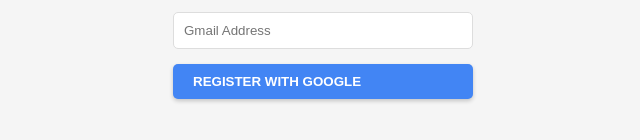
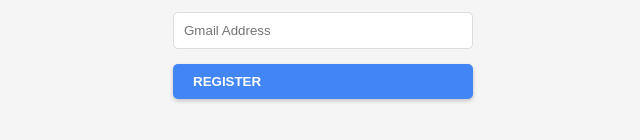
Before and after one commit to jlivanramirez7/Rhythm, a website: page public/register.html in a window 1280 px wide. Shown: the part 514-654 px from the top of the page, without its empty margins (317-957 px from the left). Drawn offline with Linux system fonts and the light colour scheme.

Commit message:
fix: update register button text

```diff
--- a/public/register.html
+++ b/public/register.html
@@ -16,7 +16,7 @@
             <input type="text" name="first_name" placeholder="First Name" required style="padding: 10px; border-radius: 5px; border: 1px solid #ddd;">
             <input type="text" name="last_name" placeholder="Last Name" required style="padding: 10px; border-radius: 5px; border: 1px solid #ddd;">
             <input type="email" name="email" placeholder="Gmail Address" required style="padding: 10px; border-radius: 5px; border: 1px solid #ddd;">
-            <button type="submit" class="google-btn">Register with Google</button>
+            <button type="submit" class="google-btn">Register</button>
         </form>
     </div>
 </body>
```
